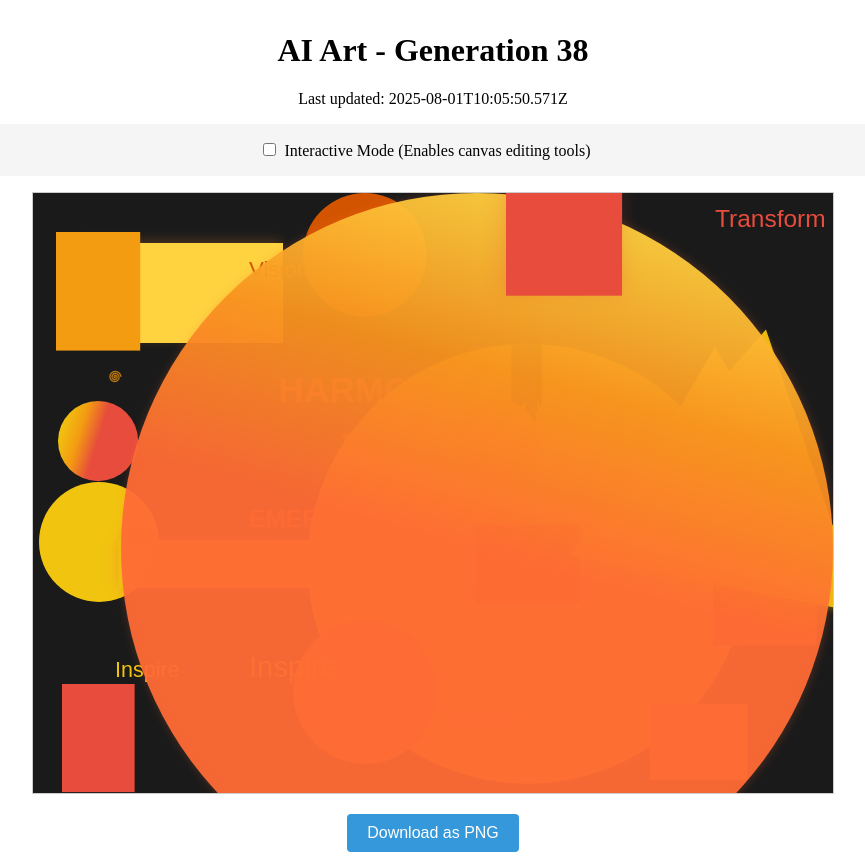
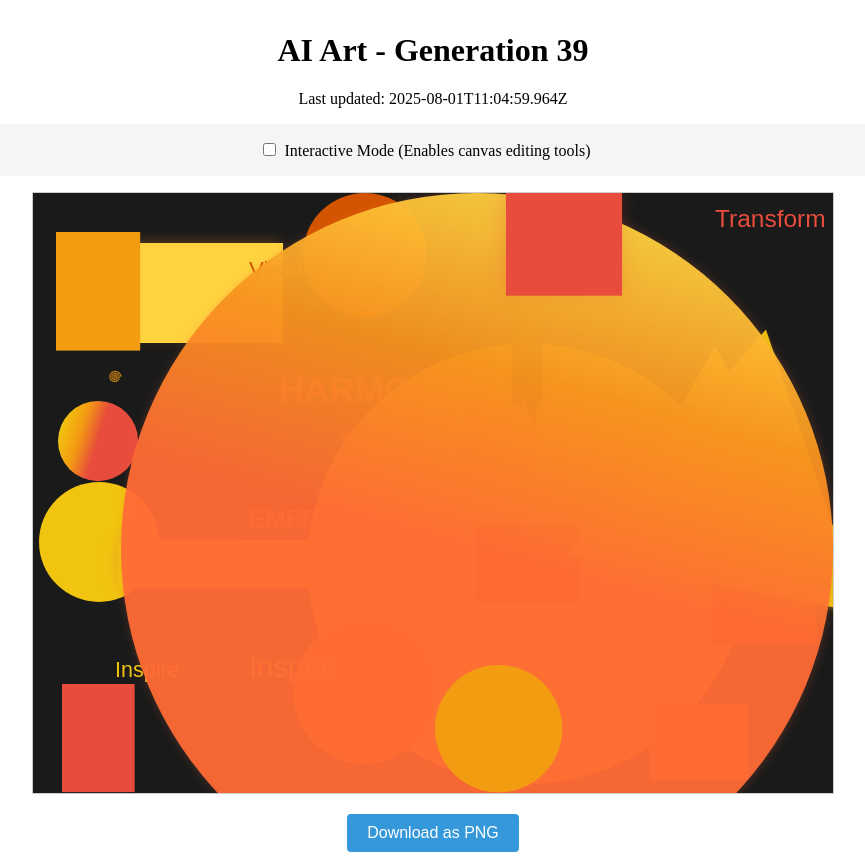
Before and after one commit to mcclowes/ai-art, a React (Vite) app: page / in a window 1280 px wide. Shown: the whole page, without its empty margins (207-1072 px from the left). Built offline with nearby package versions, Linux system fonts and the light colour scheme.

Commit message:
Improve artwork - Generation 39

```diff
--- a/src/artwork-state.ts
+++ b/src/artwork-state.ts
@@ -502,9 +502,17 @@ export const artworkState: ArtworkState = {
         "offsetX": -2.513308498145852,
         "offsetY": -4.930508318370146
       }
+    },
+    {
+      "type": "circle",
+      "x": 465.63652038778923,
+      "y": 535.6365203877892,
+      "radius": 63.63652038778922,
+      "fillStyle": "#f39c12",
+      "id": "circle_1754046299964"
     }
   ],
-  "generation": 38,
-  "lastUpdated": "2025-08-01T10:05:50.571Z",
+  "generation": 39,
+  "lastUpdated": "2025-08-01T11:04:59.964Z",
   "cycleStarted": "2025-07-30T21:05:00.444Z"
 };
```
